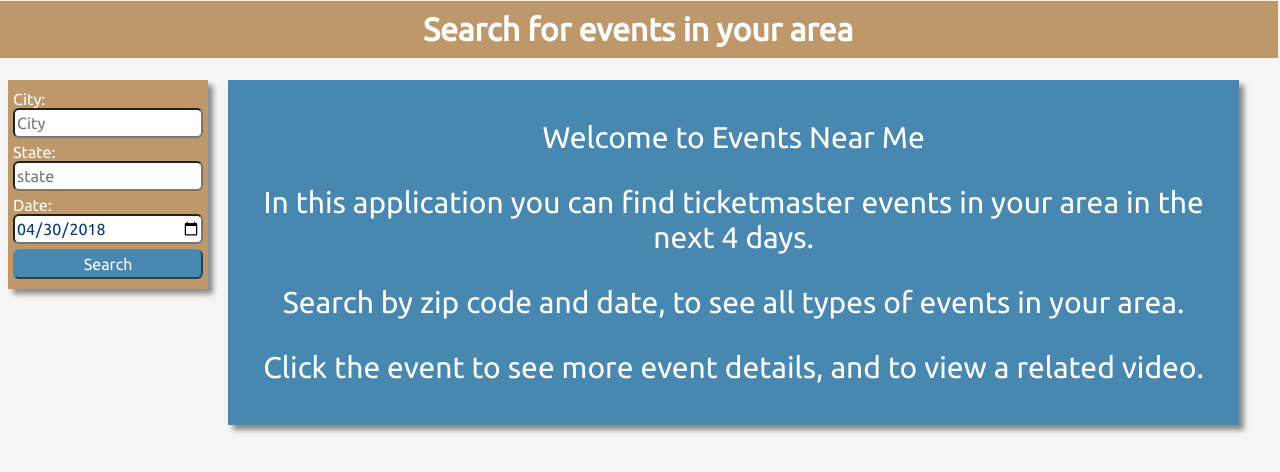
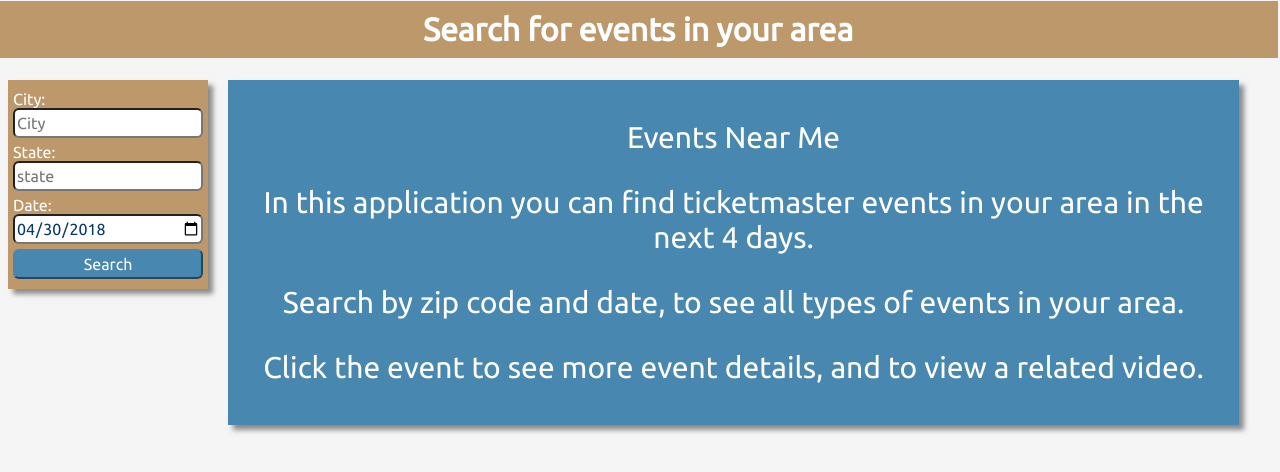
Before and after one commit to gbarkin/findlocaleventsnow, a plain HTML site: page index.html in a window 1280 px wide. Drawn offline with nearby package versions, Linux system fonts and the light colour scheme.

Commit message:
Update index.html

```diff
--- a/index.html
+++ b/index.html
@@ -53,7 +53,7 @@
 
     </section>
     <section class="instructions shadow">
-      <p>Welcome to Events Near Me</p>
+      <p>Events Near Me</p>
       <p>In this application you can find ticketmaster events in your area in the next 4 days.</p>
         <p> Search by zip code and date, to see all types of events in your area.</p>
       <p>Click the event to see more event details, and to view a related video.  </p>
```
